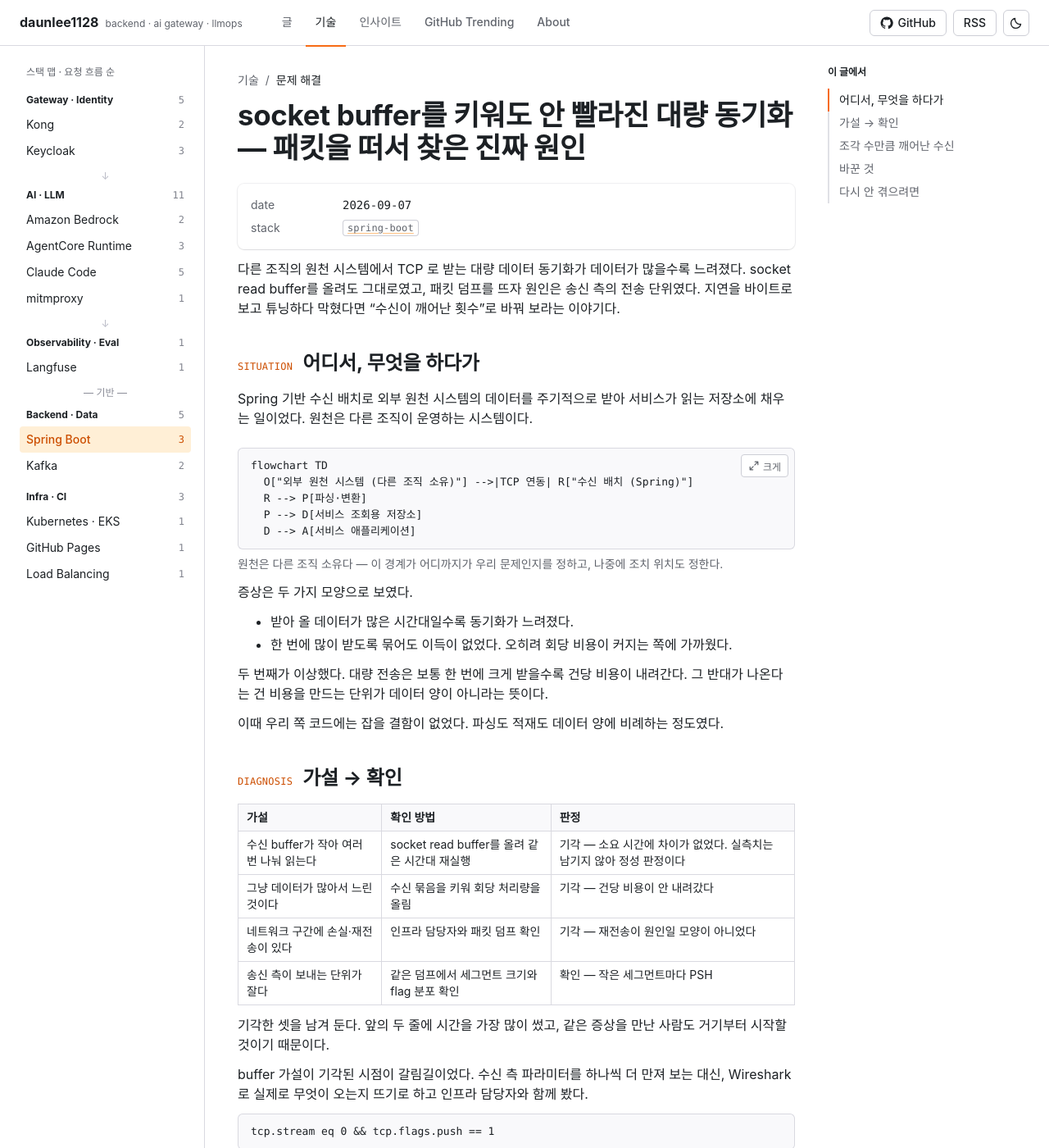
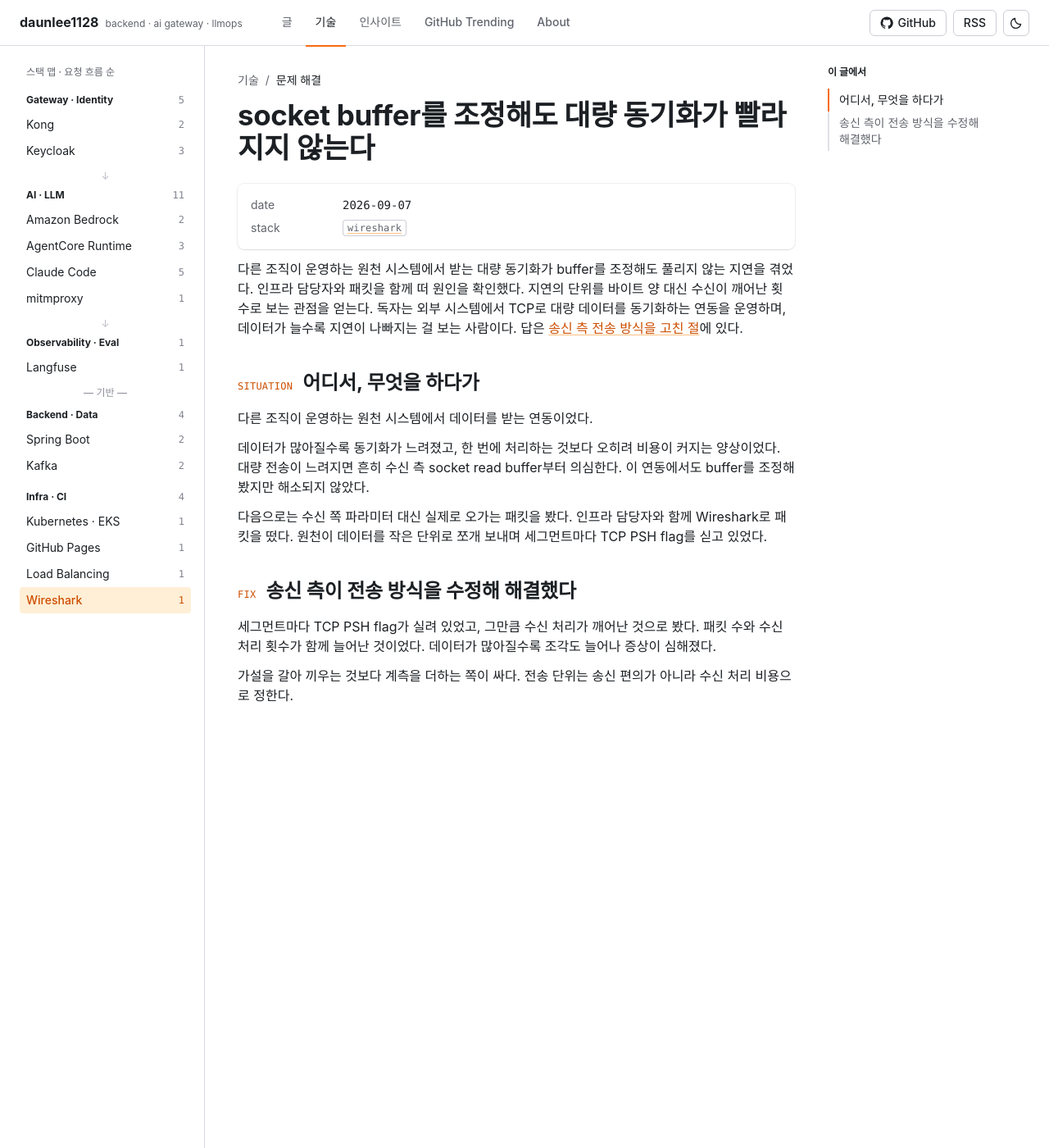
Before and after one commit to daunlee1128/daunlee1128.github.io, a Jekyll site: the page built from _tech/tcp-psh-bulk-sync-latency.md, in a window 1280 px wide and 1400 px high. Shown: the whole window at 82% size. Built offline with Jekyll 4.4.1, drawn with Linux system fonts in a browser that asks for light colours; a script that is not in the unit is left out; some of the changed text lies outside the part shown.

Commit message:
docs: TCP PSH 대량 동기화 지연 글 재작성
buffer 조정 실패 프레임과 원인 배제 근거를 이력서로 재검증해 다시 쓰고,
Wireshark를 스택 원장에 새로 등록했다.

Co-Authored-By: Claude Sonnet 5 <noreply@anthropic.com>

````diff
--- a/_data/stacks.yml
+++ b/_data/stacks.yml
@@ -31,3 +31,4 @@
     - { slug: docker,    name: Docker }
     - { slug: github-pages, name: GitHub Pages }
     - { slug: load-balancing, name: Load Balancing }
+    - { slug: wireshark, name: Wireshark }
--- a/_tech/tcp-psh-bulk-sync-latency.md
+++ b/_tech/tcp-psh-bulk-sync-latency.md
@@ -1,103 +1,33 @@
 ---
 type: tech
 kind: troubleshooting
-title: socket buffer를 키워도 안 빨라진 대량 동기화 — 패킷을 떠서 찾은 진짜 원인
+title: socket buffer를 조정해도 대량 동기화가 빨라지지 않는다
 date: 2026-09-07
-stack: [spring-boot]
-summary: 대량 데이터 동기화가 데이터가 많을수록 느려졌고 socket buffer 를 올려도 그대로였다. 패킷 덤프에서 송신 측이 작은 세그먼트마다 PSH 를 실어 보내는 것을 찾았다.
+stack: [wireshark]
+summary: 다른 조직이 운영하는 원천 시스템에서 받는 대량 동기화가 데이터가 많을수록 느려졌고 socket buffer를 조정해도 나아지지 않았다. 패킷을 확인해 보니 송신 측이 세그먼트마다 TCP PSH flag를 실어 조각 수만큼 수신 처리가 깨어나고 있었다.
 ---
 
-다른 조직의 원천 시스템에서 TCP 로 받는 대량 데이터 동기화가 데이터가 많을수록 느려졌다. socket read buffer를 올려도 그대로였고, 패킷 덤프를 뜨자 원인은 송신 측의 전송 단위였다. 지연을 바이트로 보고 튜닝하다 막혔다면 "수신이 깨어난 횟수"로 바꿔 보라는 이야기다.
+다른 조직이 운영하는 원천 시스템에서 받는 대량 동기화가 buffer를 조정해도 풀리지 않는 지연을 겪었다.
+인프라 담당자와 패킷을 함께 떠 원인을 확인했다. 지연의 단위를 바이트 양 대신 수신이 깨어난 횟수로 보는
+관점을 얻는다. 독자는 외부 시스템에서 TCP로 대량 데이터를 동기화하는 연동을 운영하며, 데이터가 늘수록
+지연이 나빠지는 걸 보는 사람이다. 답은 [송신 측 전송 방식을 고친 절](#fix)에 있다.
 
 {: #situation data-k="SITUATION"}
 ## 어디서, 무엇을 하다가
 
-Spring 기반 수신 배치로 외부 원천 시스템의 데이터를 주기적으로 받아 서비스가 읽는 저장소에 채우는 일이었다. 원천은 다른 조직이 운영하는 시스템이다.
+다른 조직이 운영하는 원천 시스템에서 데이터를 받는 연동이었다.
 
-```mermaid
-flowchart TD
-  O["외부 원천 시스템 (다른 조직 소유)"] -->|TCP 연동| R["수신 배치 (Spring)"]
-  R --> P[파싱·변환]
-  P --> D[서비스 조회용 저장소]
-  D --> A[서비스 애플리케이션]
-```
+데이터가 많아질수록 동기화가 느려졌고, 한 번에 처리하는 것보다 오히려 비용이 커지는 양상이었다.
+대량 전송이 느려지면 흔히 수신 측 socket read buffer부터 의심한다. 이 연동에서도 buffer를 조정해
+봤지만 해소되지 않았다.
 
-*원천은 다른 조직 소유다 — 이 경계가 어디까지가 우리 문제인지를 정하고, 나중에 조치 위치도 정한다.*
-
-증상은 두 가지 모양으로 보였다.
-
-- 받아 올 데이터가 많은 시간대일수록 동기화가 느려졌다.
-- 한 번에 많이 받도록 묶어도 이득이 없었다. 오히려 회당 비용이 커지는 쪽에 가까웠다.
-
-두 번째가 이상했다. 대량 전송은 보통 한 번에 크게 받을수록 건당 비용이 내려간다. 그 반대가 나온다는 건 비용을 만드는 단위가 데이터 양이 아니라는 뜻이다.
-
-이때 우리 쪽 코드에는 잡을 결함이 없었다. 파싱도 적재도 데이터 양에 비례하는 정도였다.
-
-{: #diagnosis data-k="DIAGNOSIS"}
-## 가설 → 확인
-
-| 가설 | 확인 방법 | 판정 |
-|---|---|---|
-| 수신 buffer가 작아 여러 번 나눠 읽는다 | socket read buffer를 올려 같은 시간대 재실행 | 기각 — 소요 시간에 차이가 없었다. 실측치는 남기지 않아 정성 판정이다 |
-| 그냥 데이터가 많아서 느린 것이다 | 수신 묶음을 키워 회당 처리량을 올림 | 기각 — 건당 비용이 안 내려갔다 |
-| 네트워크 구간에 손실·재전송이 있다 | 인프라 담당자와 패킷 덤프 확인 | 기각 — 재전송이 원인일 모양이 아니었다 |
-| 송신 측이 보내는 단위가 잘다 | 같은 덤프에서 세그먼트 크기와 flag 분포 확인 | 확인 — 작은 세그먼트마다 PSH |
-
-기각한 셋을 남겨 둔다. 앞의 두 줄에 시간을 가장 많이 썼고, 같은 증상을 만난 사람도 거기부터 시작할 것이기 때문이다.
-
-buffer 가설이 기각된 시점이 갈림길이었다. 수신 측 파라미터를 하나씩 더 만져 보는 대신, Wireshark로 실제로 무엇이 오는지 뜨기로 하고 인프라 담당자와 함께 봤다.
-
-```text
-tcp.stream eq 0 && tcp.flags.push == 1
-```
-
-*당시 쓴 필터를 기록해 두지 않았다. 위 한 줄은 같은 상황을 다시 볼 때 쓰는 표시 필터로, 이 스트림에서 PSH가 실린 세그먼트만 남긴다. 전체 세그먼트 수 대비 이 결과의 비율과 각 세그먼트의 길이를 같이 본다.*
-
-원천은 한 덩어리를 보낼 때도 작은 조각으로 나눠 보내고 있었고, 조각마다 PSH flag가 실려 있었다.
-
-{: #root-cause data-k="ROOT CAUSE"}
-## 조각 수만큼 깨어난 수신
-
-```mermaid
-flowchart TD
-  X[같은 바이트 수를 보낸다] --> B1["큰 세그먼트 몇 개로 전송"]
-  X --> B2["작은 세그먼트 여럿 + 매번 PSH"]
-  B1 --> C1[수신 처리 깨어남 · 적음]
-  B2 --> C2[수신 처리 깨어남 · 조각 수만큼]
-  C1 --> E1[비용이 데이터 양을 따라감]
-  C2 --> E2[비용이 조각 수를 따라감]
-```
-
-*같은 데이터라도 전송 단위가 다르면 수신 쪽이 치르는 값이 달라진다 — 이 그림은 개념도이고 측정 결과가 아니다.*
-
-PSH는 "지금까지 받은 걸 애플리케이션으로 밀어 올려라"라는 신호다. 송신이 데이터를 잘게 끊고 조각마다 이 신호를 실으면, 수신 쪽에서는 커널이 모아 두었다가 한 번에 넘기는 여지가 줄어든다. 그러면 읽기 처리가 조각 수만큼 깨어난다.
-
-패킷 수와 처리 횟수가 함께 늘어난 것으로 봤다. 데이터가 많아질수록 조각도 많아지니 증상은 양에 따라 심해졌고, 한 번에 크게 받으려는 시도는 조각 수를 그대로 둔 채 회당 조각만 늘렸으니 효과가 없었다.
-
-정확히 하자면, PSH 하나가 수신 앱의 wake-up을 규격상 강제하는 건 아니다. 스택 구현과 소켓 설정에 달렸다. 우리가 확인한 건 "이 연동에서 조각 수와 처리 횟수가 함께 움직였다"는 사실이고, 조각을 만들지 않게 하자 증상이 사라졌다는 것까지다.
+다음으로는 수신 쪽 파라미터 대신 실제로 오가는 패킷을 봤다. 인프라 담당자와 함께 Wireshark로 패킷을
+떴다. 원천이 데이터를 작은 단위로 쪼개 보내며 세그먼트마다 TCP PSH flag를 싣고 있었다.
 
 {: #fix data-k="FIX"}
-## 바꾼 것
+## 송신 측이 전송 방식을 수정해 해결했다
 
-| 누가 | 무엇을 | 왜 거기였나 |
-|---|---|---|
-| 송신 측(원천 시스템 조직) | 전송 방식을 고쳐 조각내 밀어내지 않도록 | 조각을 만드는 주체라 비용의 발생 지점이 거기였다 |
-| 우리(수신 측) | 되돌린 것 없음 — buffer 조정은 효과가 없어 그대로 두거나 원복 | 수신에서 조각을 되붙여도 이미 늘어난 처리 횟수는 줄지 않는다 |
-| 아무도 | 애플리케이션 파싱·적재 로직 | 여기엔 결함이 없었다. 고쳤으면 증상만 옅어지고 원인은 남았을 것 |
+세그먼트마다 TCP PSH flag가 실려 있었고, 그만큼 수신 처리가 깨어난 것으로 봤다. 패킷 수와 수신 처리
+횟수가 함께 늘어난 것이었다. 데이터가 많아질수록 조각도 늘어나 증상이 심해졌다.
 
-대가는 일정이었다. 고쳐야 할 코드가 다른 조직 소유라, 우리 손으로 배포해 끝낼 수 있는 문제가 아니었다. 그래서 "느리다"가 아니라 "이 연동에서 세그먼트가 이렇게 쪼개져 오고, 그 수만큼 수신 처리가 깨어난다"를 덤프로 같이 보면서 협의했다. 계측 결과가 없었으면 이 대화는 서로 상대 시스템을 의심하는 데서 끝났을 것이다.
-
-{: #prevention data-k="PREVENTION"}
-## 다시 안 겪으려면
-
-| 넣은 것 | 무엇을 막나 | 아직 못 막는 것 |
-|---|---|---|
-| 연동 성능 이슈에서 수신 파라미터를 두 번 만져 안 되면 패킷부터 뜬다 | 가설을 계속 갈아 끼우며 시간 쓰는 것 | 상시 계측은 아니다. 증상이 났을 때 사람이 떠야 한다 |
-| 연동 규격 협의에 전송 단위·묶음 크기를 항목으로 넣는다 | 송신 편의로 정해진 단위가 그대로 굳는 것 | 이미 운영 중인 연동, 규격을 못 바꾸는 상대 |
-| "양에 비례하지 않는 지연"을 별도 신호로 본다 | 양 탓으로 넘기고 튜닝을 반복하는 것 | 원인이 송신 측일 때 우리 쪽 조치만으로는 못 끝낸다 |
-
-이 방법이 안 통하는 조건이 있다. 송신 측이 외부 벤더라 전송 방식을 안 바꿔 주면, 남는 선택지는 수신에서 읽기 횟수를 줄이도록 소켓과 읽기 루프를 손보는 쪽인데 그건 검증해 보지 못했다.
-
-같은 증상을 만나면 순서는 이렇다. 수신 buffer를 한 번 올려 보고 변화가 없으면 거기서 멈추고, 덤프를 떠서 세그먼트 길이 분포와 PSH 비율을 본다. 조각이 잘고 PSH가 거의 모든 세그먼트에 붙어 있으면, 고칠 곳은 받는 쪽이 아니다.
-
-전송 단위는 송신 편의가 아니라 수신 처리 비용으로 정한다.
+가설을 갈아 끼우는 것보다 계측을 더하는 쪽이 싸다. 전송 단위는 송신 편의가 아니라 수신 처리 비용으로 정한다.
````
Also changed, not shown: stack/wireshark.md (added, +6 -0 lines).
